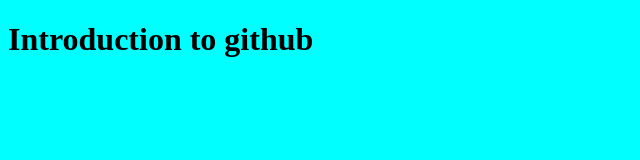
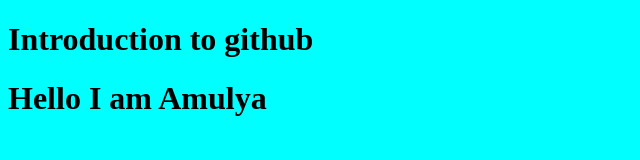
Before and after one commit to amulya1112/Git-basics, a plain HTML site: page index.html in a window 1280 px wide. Shown: the whole page, without its empty margins (0-640 px from the left). Drawn offline with Linux system fonts and the light colour scheme.

Commit message:
name added

```diff
--- a/index.html
+++ b/index.html
@@ -8,6 +8,7 @@
 </head>
 <body>
     <h1>Introduction to github</h1>
+    <h1>Hello I am Amulya </h1>
 
 </body>
 <script src="index.js"></script>
```
